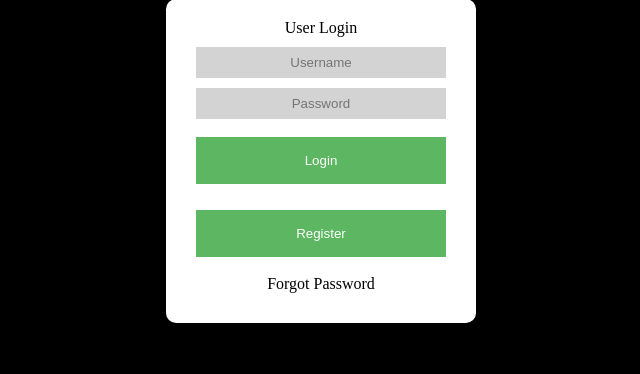
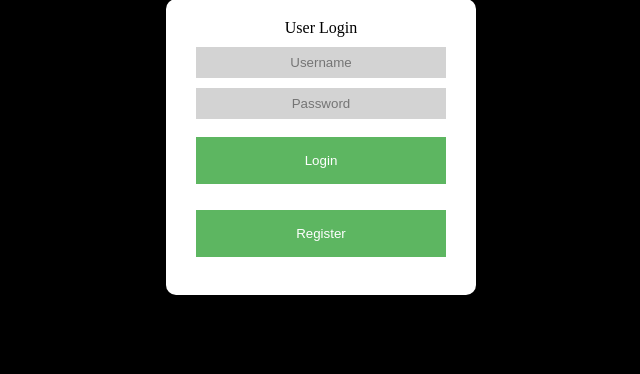
Before and after one commit to ryanhaney97/cssdproject, a Flask app: page / in a window 1280 px wide. Shown: the part 118-492 px from the top of the page, without its empty margins (319-959 px from the left). Run offline with Flask 2, Linux system fonts and the light colour scheme.

Commit message:
Update login.html

```diff
--- a/templates/login.html
+++ b/templates/login.html
@@ -18,7 +18,7 @@
         <li><input type="pass" name="Password" placeholder="Password"></li>
         <li><input type="button" name="Login" value="Login"></li>
         <li><input type="button" name="Register" value="Register"></li>
-        <li>Forgot Password</li>
+        <!--<li>Forgot Password</li>-->
     </ul>
 
 </div>
```
